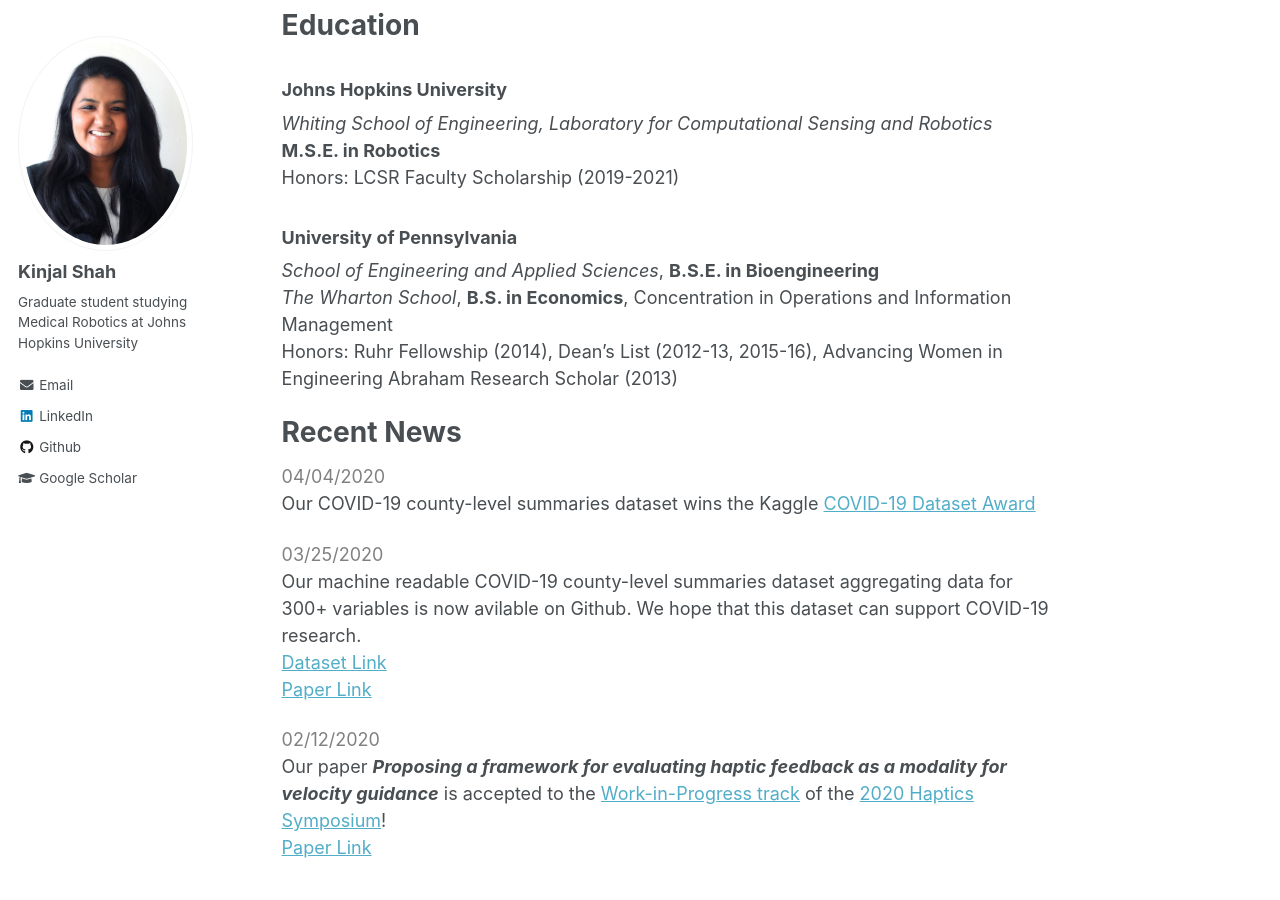
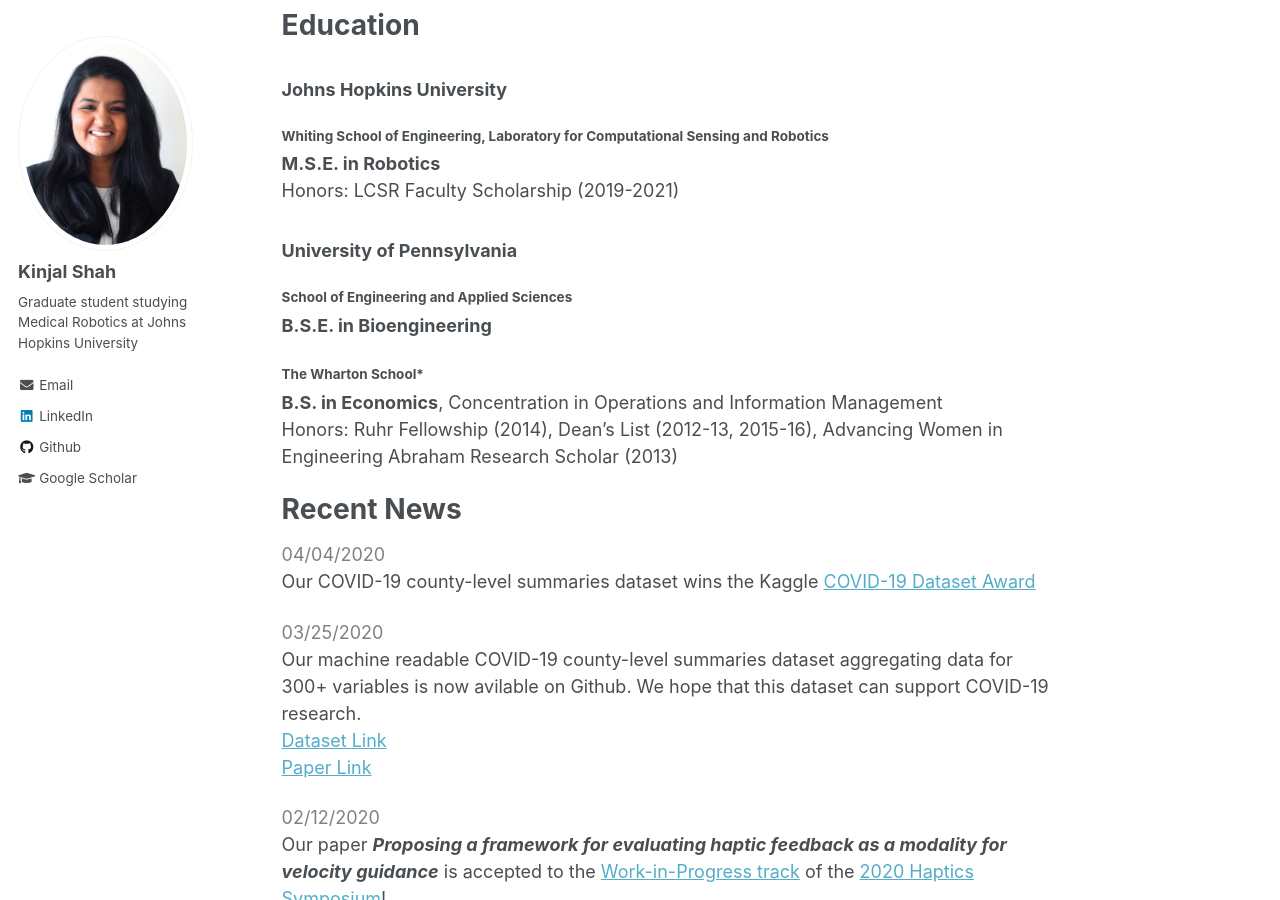
Before and after one commit to kinjmshah/kinjmshah.github.io, a Jekyll site: the page built from _pages/about.md, in a window 1280 px wide and 900 px high, scrolled down 476 px. Built offline with Jekyll 4.4.1, drawn with Linux system fonts in a browser that asks for light colours.

```diff
--- a/_pages/about.md
+++ b/_pages/about.md
@@ -15,13 +15,15 @@ I am seeking product facing opportunities focused on medical device design and d
 
 # Education
 ### Johns Hopkins University
-*Whiting School of Engineering, Laboratory for Computational Sensing and Robotics*
+#### Whiting School of Engineering, Laboratory for Computational Sensing and Robotics
 **M.S.E. in Robotics**
 Honors: LCSR Faculty Scholarship (2019-2021)
 
 ### University of Pennsylvania
-*School of Engineering and Applied Sciences*, **B.S.E. in Bioengineering**
-*The Wharton School*, **B.S. in Economics**, Concentration in Operations and Information Management
+#### School of Engineering and Applied Sciences
+**B.S.E. in Bioengineering**
+#### The Wharton School*
+**B.S. in Economics**, Concentration in Operations and Information Management
 Honors: Ruhr Fellowship (2014), Dean's List (2012-13, 2015-16), Advancing Women in Engineering Abraham Research Scholar (2013)
 
 # Recent News
```
